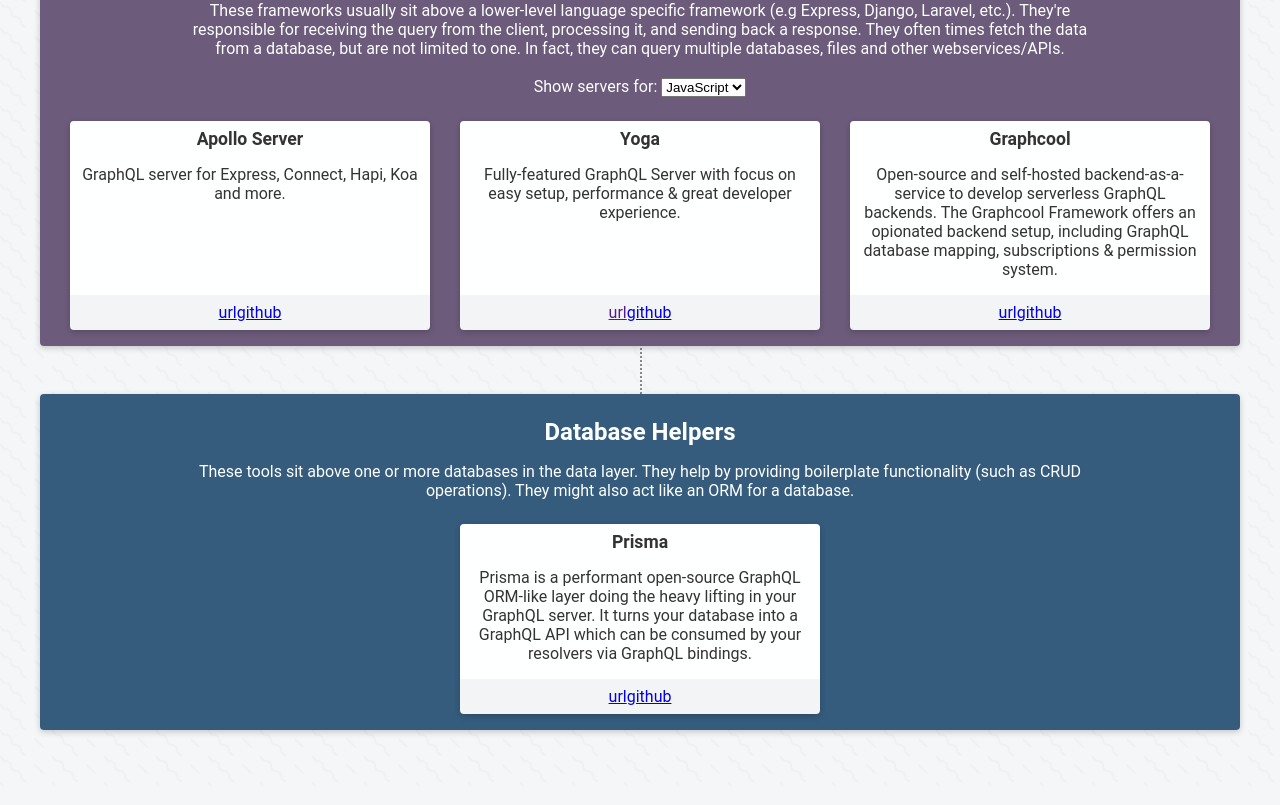
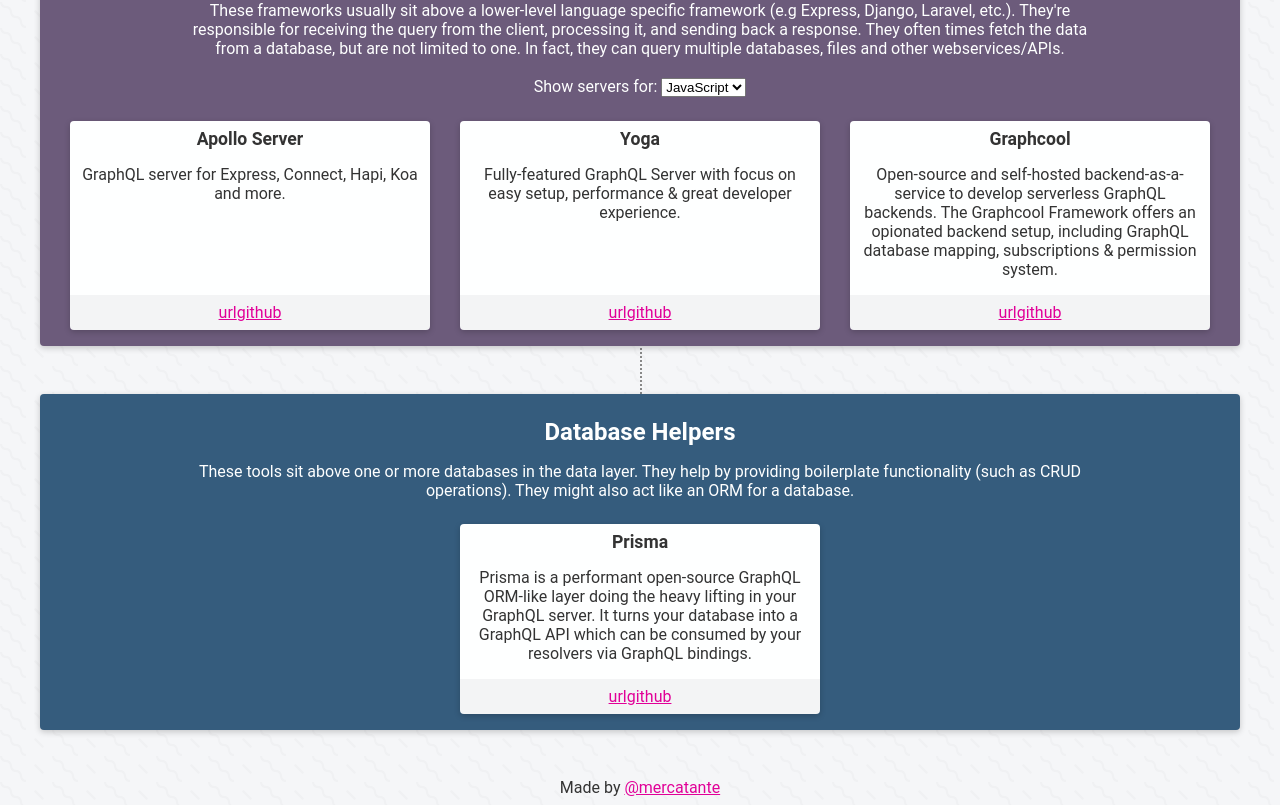
Before and after one commit to steven-mercatante/graphql-stack, a React (Create React App) app: page / in a window 1280 px wide. Shown: the part 1220-2025 px from the top of the page. Built offline with nearby package versions, Linux system fonts and the light colour scheme.

Commit message:
Add footer

```diff
--- a/src/App.js
+++ b/src/App.js
@@ -37,6 +37,11 @@
             <Section type={type} data={data} key={i} />
           ))}
         </div>
+        <footer>
+          <p>
+            Made by <a href="https://twitter.com/mercatante">@mercatante</a>
+          </p>
+        </footer>
       </div>
     );
   }
--- a/src/index.css
+++ b/src/index.css
@@ -15,3 +15,7 @@
 ul li {
   display: inline;
 }
+
+a {
+  color: #e10098;
+}
```
